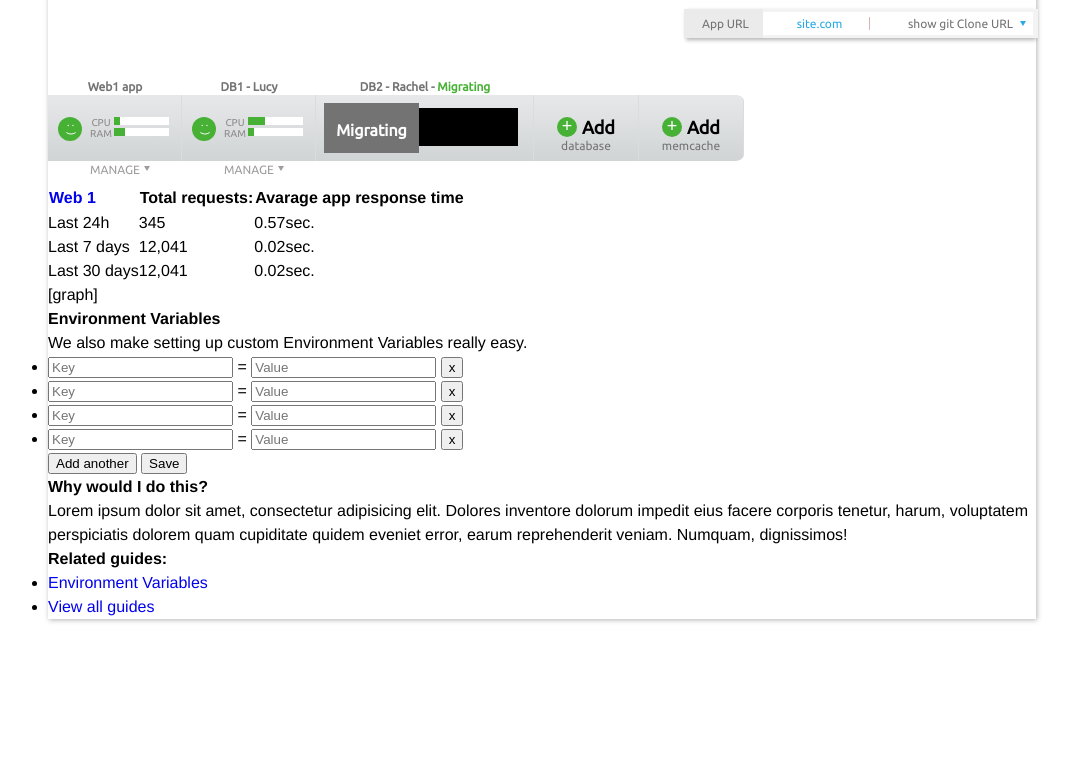
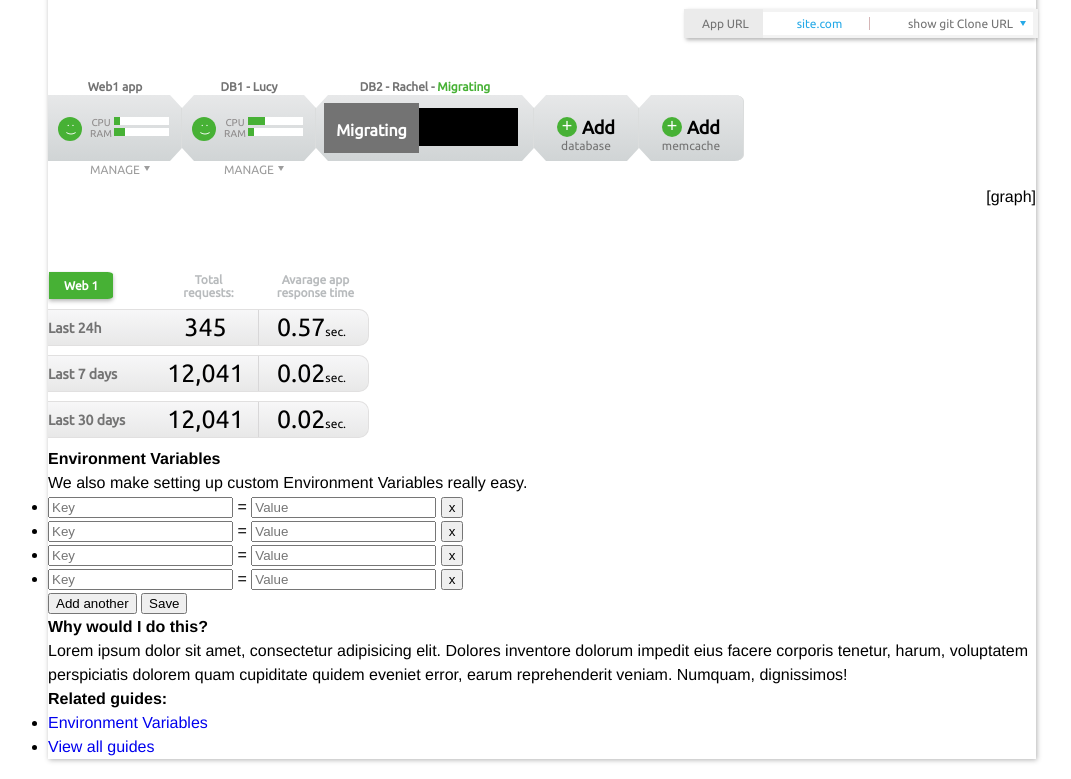
Before and after one commit to mapreuss/tstMeritt, a plain HTML site: page dist/index.html in a window 1280 px wide. Shown: the part 113-892 px from the top of the page, without its empty margins (98-1169 px from the left). Before the commit the page ends 800 px from the top, so only its background shows below. Drawn offline with Linux system fonts and the light colour scheme.

Commit message:
Table
Add requests table.

```diff
--- a/dev/css/style.less
+++ b/dev/css/style.less
@@ -238,6 +238,9 @@ h1{
 		}
 		&:last-child .box{
 			border-radius: 0 9% 9% 0;
+			&:after, &:before{
+				display: none;
+			}
 		}
 	}
 	.box{
@@ -250,6 +253,31 @@ h1{
 		-moz-box-sizing: border-box;
 		box-sizing: border-box;
 		.gradient(top, #e7e8e9, #d0d4d5);
+		position: relative;
+		&:after{
+			content:"";
+			width: 0;
+			height: 0;
+			border-style: solid;
+			border-width: 13px 12px 0 12px;
+			border-color: #ffffff transparent transparent transparent;
+			position: absolute;
+			top: 0;
+			right: -13px;
+			z-index: 5;
+		}
+		&:before{
+			content:"";
+			width: 0;
+			height: 0;
+			border-style: solid;
+			border-width: 0 12px 13px 12px;
+			border-color: transparent transparent #FFFFFF transparent;
+			position: absolute;
+			bottom: 0;
+			right: -13px;
+			z-index: 5;
+		}
 	}
 	.ico{
 		display: block;
@@ -345,3 +373,60 @@ h1{
 		}
 	}
 }
+
+
+/* Response time table */
+.responseTime{
+	margin:86px 0 0 0;
+	overflow: hidden;
+	width: 430px;
+	th, td{
+		width: 105px;
+		text-align: center;
+	}
+	tr{
+		font:12px @fontfamily;
+		display: block;
+	}
+	tbody tr{
+		margin: 9px 0;
+		.gradient(top, #f7f7f8, #e8e8e8);
+		border-radius: 0 10px 10px 0;
+		border: 1px solid #e1e0e0;
+		border-left: none;
+		td{
+			font:25px @fontfamily;
+			color: #000;
+			padding: 3px 0;
+			&:first-child{
+				font:bold 14px @fontfamily;
+				color:@colorbase;
+				text-align: left;
+			}
+			&:last-child{
+				border-left: 1px solid #d8d7d8;
+			}
+			small{
+				font-size: 12px;
+			}
+		}
+	}
+	th{
+		color: #b8bbbd;
+		&:first-child{
+			text-align: left;
+		}
+	}
+	a{
+		background: @secundaryColor;
+		color: #FFF;
+		font:bold 12px @fontfamily;
+		border-radius: 0 9% 9% 0;
+		box-shadow: 0px 2px 4px 0 rgba(0,0,0,0.3);
+		display: inline-block;
+		padding: 7px 15px;
+	}
+}
+
+/**/
+.mgmEnv{clear: both;}
--- a/dist/index.html
+++ b/dist/index.html
@@ -72,13 +72,13 @@
 			</ul>
 		</section>
 
-		<!-- Uptime table -->
-		<section>
+		<!-- Response time table -->
+		<section class="responseTime fl">
 			<table>
 				<thead>
 					<tr>
 						<th><a href="#">Web 1</a></th>
-						<th>Total requests:</th>
+						<th>Total <br>requests:</th>
 						<th>Avarage app response time</th>
 					</tr>
 				</thead>
@@ -86,29 +86,29 @@
 					<tr>
 						<td>Last 24h</td>
 						<td>345</td>
-						<td>0.57sec.</td>
+						<td>0.57<small>sec.</small></td>
 					</tr>
 					<tr>
 						<td>Last 7 days</td>
 						<td>12,041</td>
-						<td>0.02sec.</td>
+						<td>0.02<small>sec.</small></td>
 					</tr>
 					<tr>
 						<td>Last 30 days</td>
 						<td>12,041</td>
-						<td>0.02sec.</td>
+						<td>0.02<small>sec.</small></td>
 					</tr>
 				</tbody>
 			</table>
 		</section>
 
 		<!-- Uptime graph -->
-		<section>
+		<section class="fr graph">
 			[graph]
 		</section>
 
 		<!-- Manage Environment Variables -->
-		<section>
+		<section class="mgmEnv">
 			<h2>Environment Variables</h2>
 			<article>
 				<p>We also make setting up custom Environment Variables really easy.</p>
```
Also changed, not shown: dist/css/style.css.
